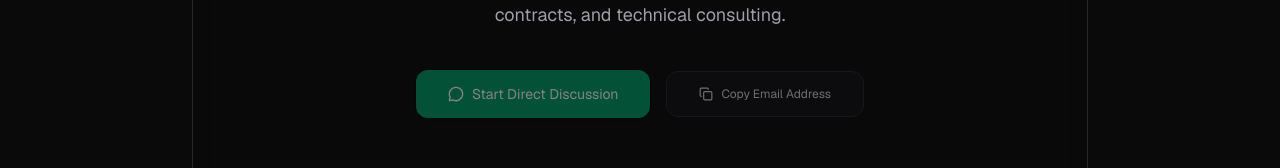
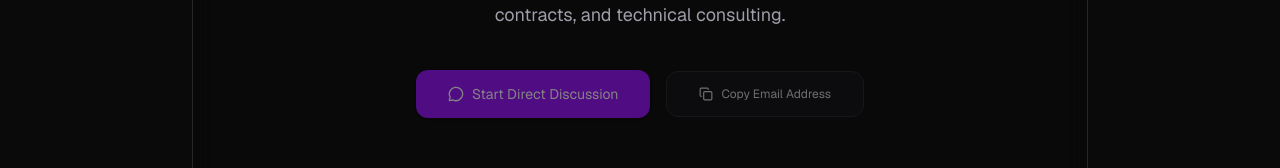
Before and after one commit to busyboy090/portfolio, a Next.js app: page /contact in a window 1280 px wide. Shown: the part 453-621 px from the top of the page. Built offline with nearby package versions, Linux system fonts and the light colour scheme; no server answers; the database is empty.

Commit message:
fix: update button color for WhatsApp link in ContactPage

```diff
--- a/app/(root)/contact/page.tsx
+++ b/app/(root)/contact/page.tsx
@@ -104,7 +104,7 @@ export default function ContactPage() {
               rel="noopener noreferrer"
               whileHover={{ scale: 1.04 }}
               whileTap={{ scale: 0.96 }}
-              className={`w-full sm:w-auto px-8 py-3.5 rounded-xl bg-emerald-600 hover:bg-emerald-500 text-white font-medium text-sm transition-all duration-200 flex items-center justify-center gap-2 shadow-sm ${
+              className={`w-full sm:w-auto px-8 py-3.5 rounded-xl bg-purple-600 hover:bg-purple-500 text-white font-medium text-sm transition-all duration-200 flex items-center justify-center gap-2 shadow-sm ${
                 !whatsappNumber ? "pointer-events-none opacity-50" : ""
               }`}
             >
```
